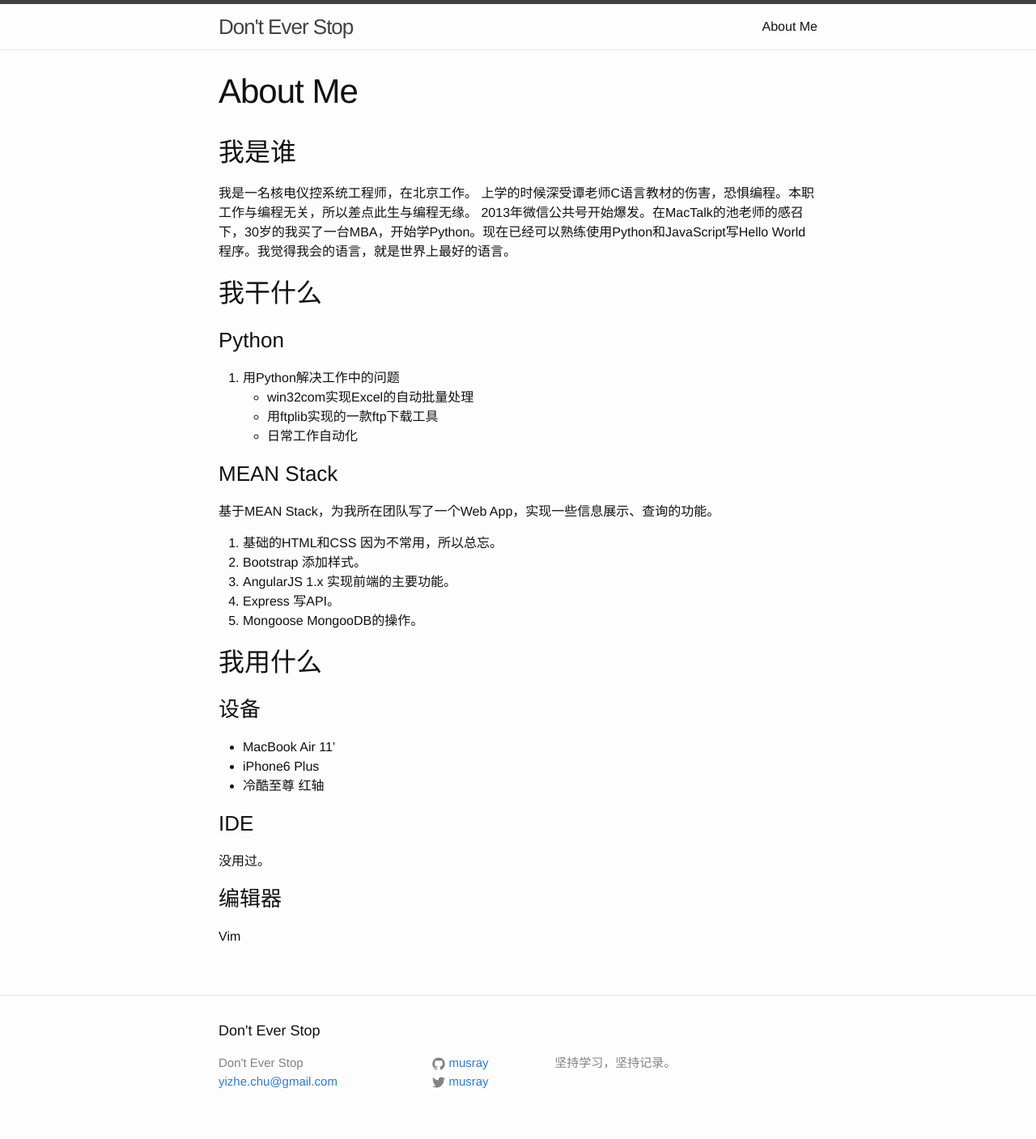
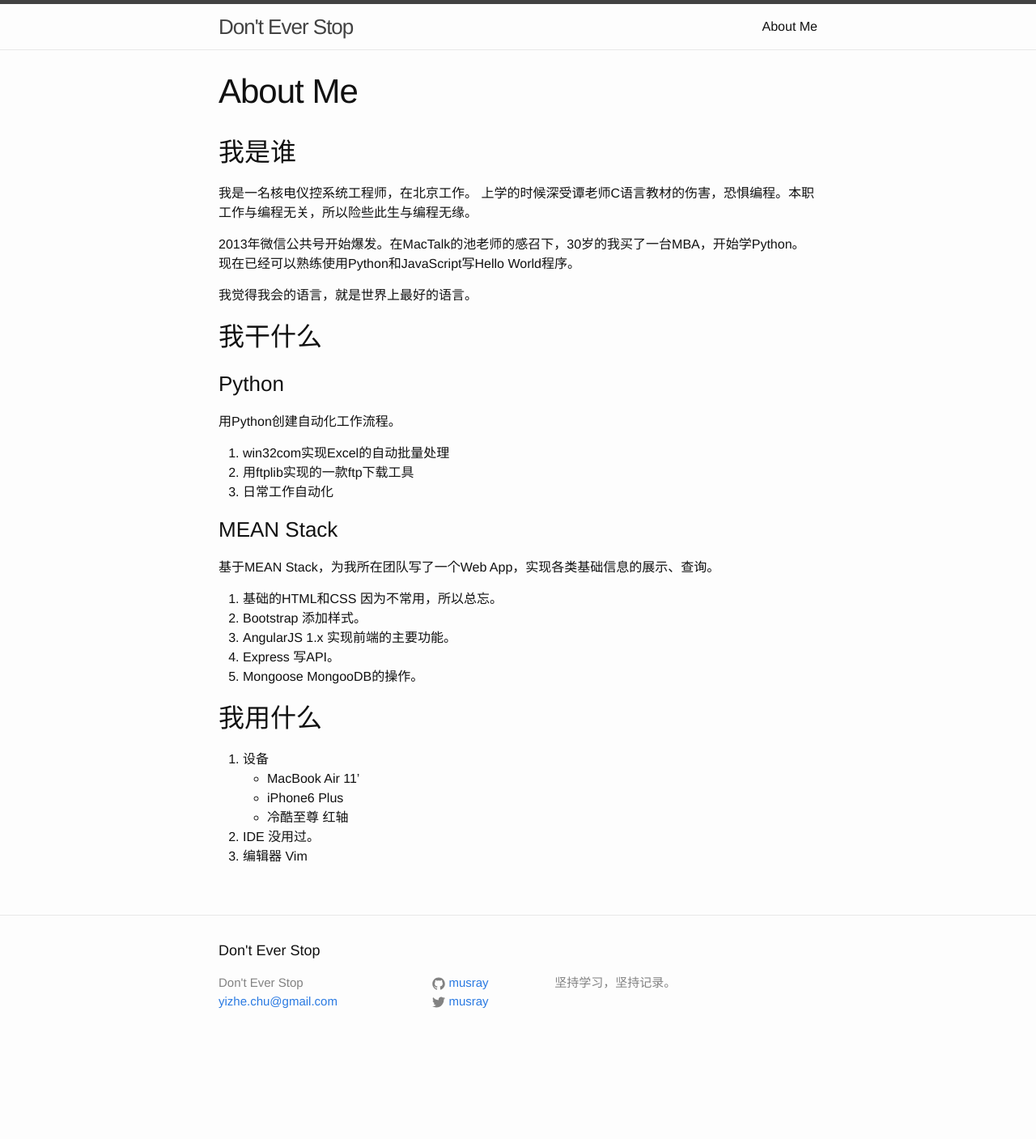
Before and after one commit to musray/musray.github.io, a Jekyll site: the page built from about.md, in a window 1280 px wide. Shown: the whole page at 81% size. Built offline with Jekyll 4.4.1, drawn with Linux system fonts in a browser that asks for light colours; after the commit the page ends 1308 px from its top, so only the background shows below that.

Commit message:
regulate the markdown style

```diff
--- a/about.md
+++ b/about.md
@@ -5,20 +5,27 @@ permalink: /about/
 ---
 
 ## 我是谁
+
 我是一名核电仪控系统工程师，在北京工作。
-上学的时候深受谭老师C语言教材的伤害，恐惧编程。本职工作与编程无关，所以差点此生与编程无缘。
-2013年微信公共号开始爆发。在MacTalk的池老师的感召下，30岁的我买了一台MBA，开始学Python。现在已经可以熟练使用Python和JavaScript写Hello World程序。我觉得我会的语言，就是世界上最好的语言。
+上学的时候深受谭老师C语言教材的伤害，恐惧编程。本职工作与编程无关，所以险些此生与编程无缘。
+
+2013年微信公共号开始爆发。在MacTalk的池老师的感召下，30岁的我买了一台MBA，开始学Python。现在已经可以熟练使用Python和JavaScript写Hello World程序。
+
+我觉得我会的语言，就是世界上最好的语言。
 
 ## 我干什么
 
 ### Python
-1. 用Python解决工作中的问题
-- win32com实现Excel的自动批量处理
-- 用ftplib实现的一款ftp下载工具
-- 日常工作自动化
+用Python创建自动化工作流程。
+
+1. win32com实现Excel的自动批量处理
+1. 用ftplib实现的一款ftp下载工具
+1. 日常工作自动化
 
 ### MEAN Stack
-基于MEAN Stack，为我所在团队写了一个Web App，实现一些信息展示、查询的功能。
+
+基于MEAN Stack，为我所在团队写了一个Web App，实现各类基础信息的展示、查询。
+
 1. 基础的HTML和CSS
 因为不常用，所以总忘。
 2. Bootstrap
```
Also changed, not shown: other parts of about.md (+3 -5 lines).
